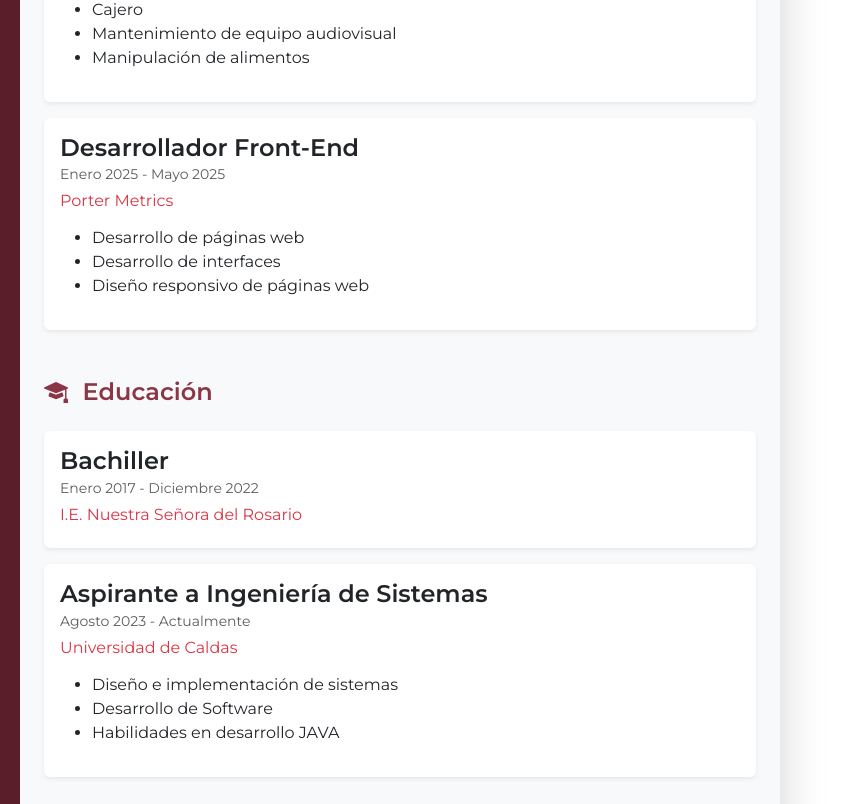
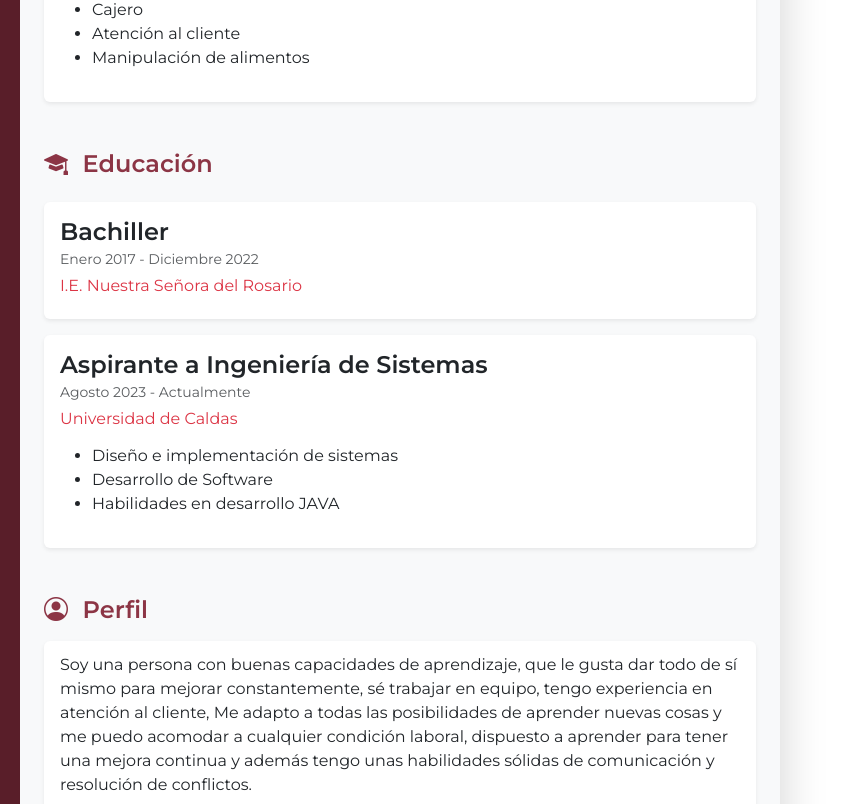
Before and after one commit to SantiagoMejiaLargo/SantiagoMejiaLargo.github.io, a plain HTML site: page index.html in a window 1280 px wide. Shown: the part 220-1024 px from the top of the page, 430-1280 px from the left. Drawn offline with nearby package versions, Linux system fonts and the light colour scheme.

Commit message:
Hoja de vida al 100%

```diff
--- a/index.html
+++ b/index.html
@@ -144,20 +144,8 @@
                             <h6 class="text-danger">AllCine</h6>
                             <ul class="mt-3">
                                 <li>Cajero</li>
-                                <li>Mantenimiento de equipo audiovisual</li>
+                                <li>Atención al cliente</li>
                                 <li>Manipulación de alimentos</li>
-                            </ul>
-                        </div>
-                    </div>
-                    <div class="card mb-3 border-0 shadow-sm">
-                        <div class="card-body">
-                            <h4 class="card-title fw-bold text-dark">Desarrollador Front-End</h4>
-                            <h5 class="card-subtitle mb-2 text-muted small">Enero 2025 - Mayo 2025</h5>
-                            <h6 class="text-danger">Porter Metrics</h6>
-                            <ul class="mt-3">
-                                <li>Desarrollo de páginas web </li>
-                                <li>Desarrollo de interfaces</li>
-                                <li>Diseño responsivo de páginas web</li>
                             </ul>
                         </div>
                     </div>
@@ -188,13 +176,34 @@
                         </div>
                     </div>
                 </section>
+
+                <section>
+                    <div class="mb-5">
+                        <h4 class="fw-bold card-title">
+                            <i class="bi bi-person-circle me-2"></i>
+                            Perfil
+                        </h4>
+                        <div class="card mt-3 border-0 shadow-sm">
+                            <div class="card-body">
+                                <p class="card-subtitle mb-2 ">Soy una persona con buenas capacidades de aprendizaje,
+                                que le gusta dar todo de sí mismo para mejorar constantemente,
+                                sé trabajar en equipo, tengo experiencia en atención al cliente,
+                                Me adapto a todas las posibilidades de aprender nuevas cosas y me
+                                puedo acomodar a cualquier condición laboral, dispuesto a aprender
+                                para tener una mejora continua y además tengo unas habilidades
+                                sólidas de comunicación y resolución de conflictos.</p>
+                            </div>
+                        </div>
+
+                    </div>
+                </section>
             </div>
 
         </div>
     </div>
 
     <div class="text-center my-4">
-        <a href="pdf/Hoja_de_Vida_Santiago_Mejia.pdf" download="Hoja_de_Vida_Santiago_Mejia.pdf">
+        <a href="pdf/Hoja_de_Vida_Santiago_Mejía.pdf" download="Hoja_de_Vida_Santiago_Mejía.pdf">
             <button class="btn btn-outline-danger" id="downloadBtn">
                 Descargar en PDF
             </button>
```
Also changed, not shown: 2 other files.
